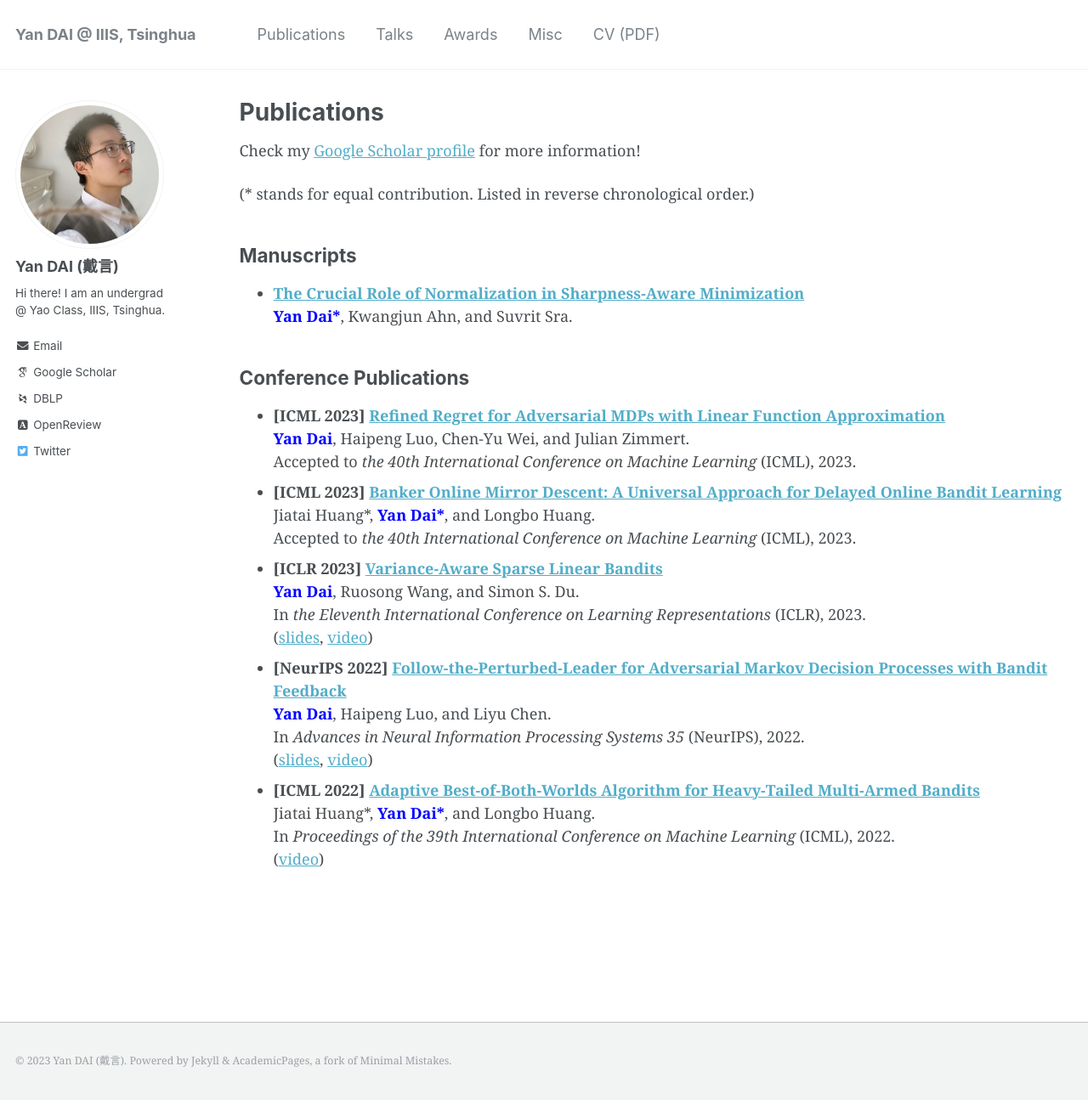
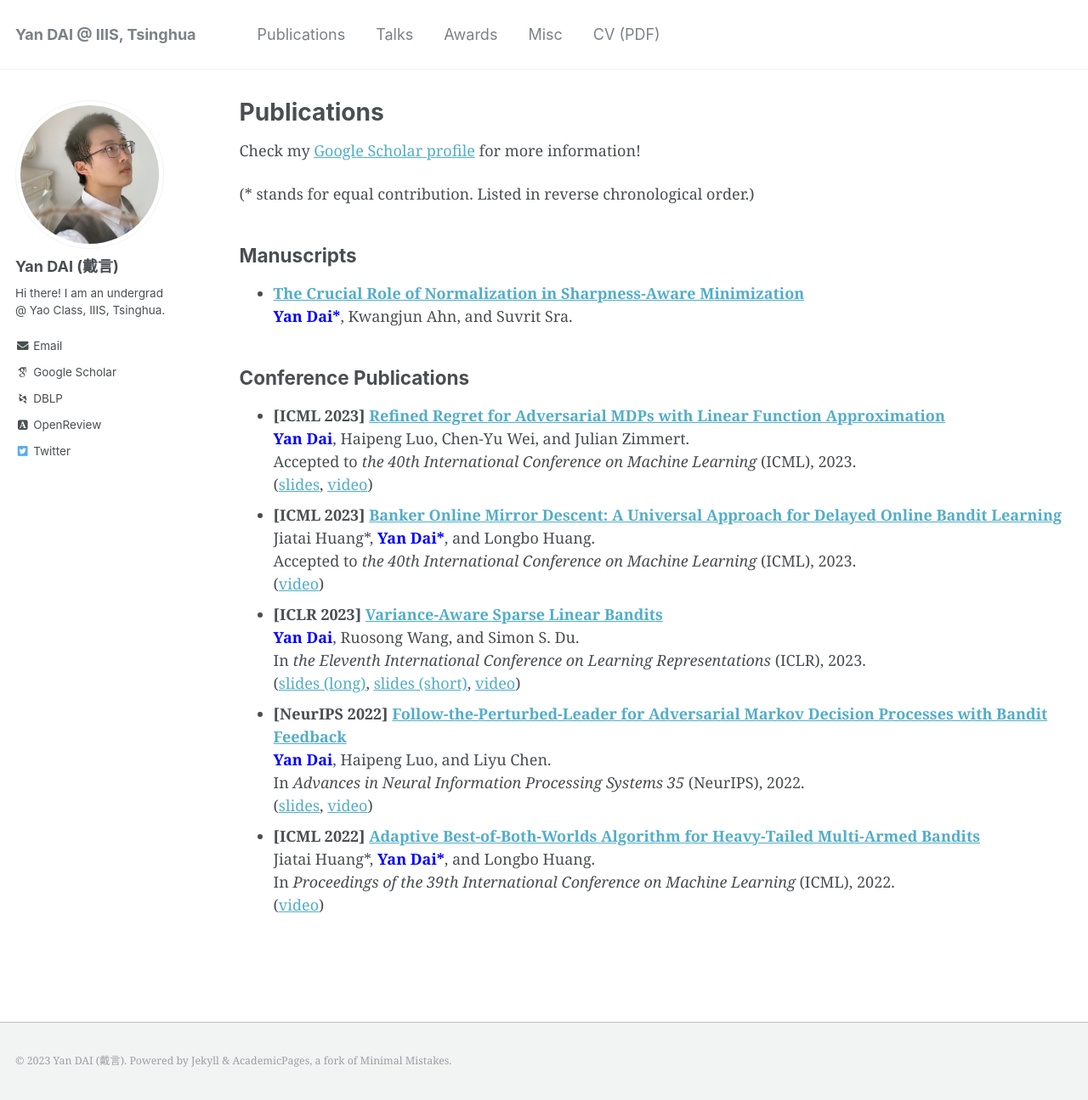
Before and after one commit to yandaichn/yandaichn.github.io, a Jekyll site: the page built from _pages/publications.md, in a window 1280 px wide and 1295 px high. Shown: the whole window at 85% size. Built offline with Jekyll 4.4.1, drawn with Linux system fonts in a browser that asks for light colours; some web fonts are replaced.

Commit message:
Upd ICML'23 Talk

```diff
--- a/_pages/publications.md
+++ b/_pages/publications.md
@@ -17,13 +17,15 @@ Check my [Google Scholar profile](https://scholar.google.com/citations?user=gkG4
 *   **\[ICML 2023\] [Refined Regret for Adversarial MDPs with Linear Function Approximation](https://arxiv.org/abs/2301.12942)**
     **<font color="blue">Yan Dai</font>**, Haipeng Luo, Chen-Yu Wei, and Julian Zimmert.
     Accepted to *the 40th International Conference on Machine Learning* (ICML), 2023.
+    ([slides](/files/slides_ICML2023_Linear_AMDP.pdf), [video](https://icml.cc/virtual/2023/poster/24760))
 *   **\[ICML 2023\] [Banker Online Mirror Descent: A Universal Approach for Delayed Online Bandit Learning](https://arxiv.org/abs/2301.10500)**
     Jiatai Huang\*, **<font color="blue">Yan Dai*</font>**, and Longbo Huang.
     Accepted to *the 40th International Conference on Machine Learning* (ICML), 2023.
+    ([video](https://icml.cc/virtual/2023/poster/24900))
 *   **\[ICLR 2023\] [Variance-Aware Sparse Linear Bandits](https://arxiv.org/abs/2205.13450)**
     **<font color="blue">Yan Dai</font>**, Ruosong Wang, and Simon S. Du.
     In *the Eleventh International Conference on Learning Representations* (ICLR), 2023.
-    ([slides](/files/slides_ICLR2023_Variance_Aware_Sparse_LinBandits.pdf), [video](https://iclr.cc/virtual/2023/poster/11675))
+    ([slides (long)](/files/slides_ICLR2023_Variance_Aware_Sparse_LinBandits.pdf), [slides (short)](/files/slides_ICLR2023_Variance_Aware_Sparse_LinBandits_Short.pdf), [video](https://iclr.cc/virtual/2023/poster/11675))
 *   **\[NeurIPS 2022\] [Follow-the-Perturbed-Leader for Adversarial Markov Decision Processes with Bandit Feedback](https://arxiv.org/abs/2205.13451)**
     **<font color="blue">Yan Dai</font>**, Haipeng Luo, and Liyu Chen.
     In *Advances in Neural Information Processing Systems 35* (NeurIPS), 2022.
```
Also changed, not shown: _pages/talks.md (+1 -0 lines), 2 other files.
